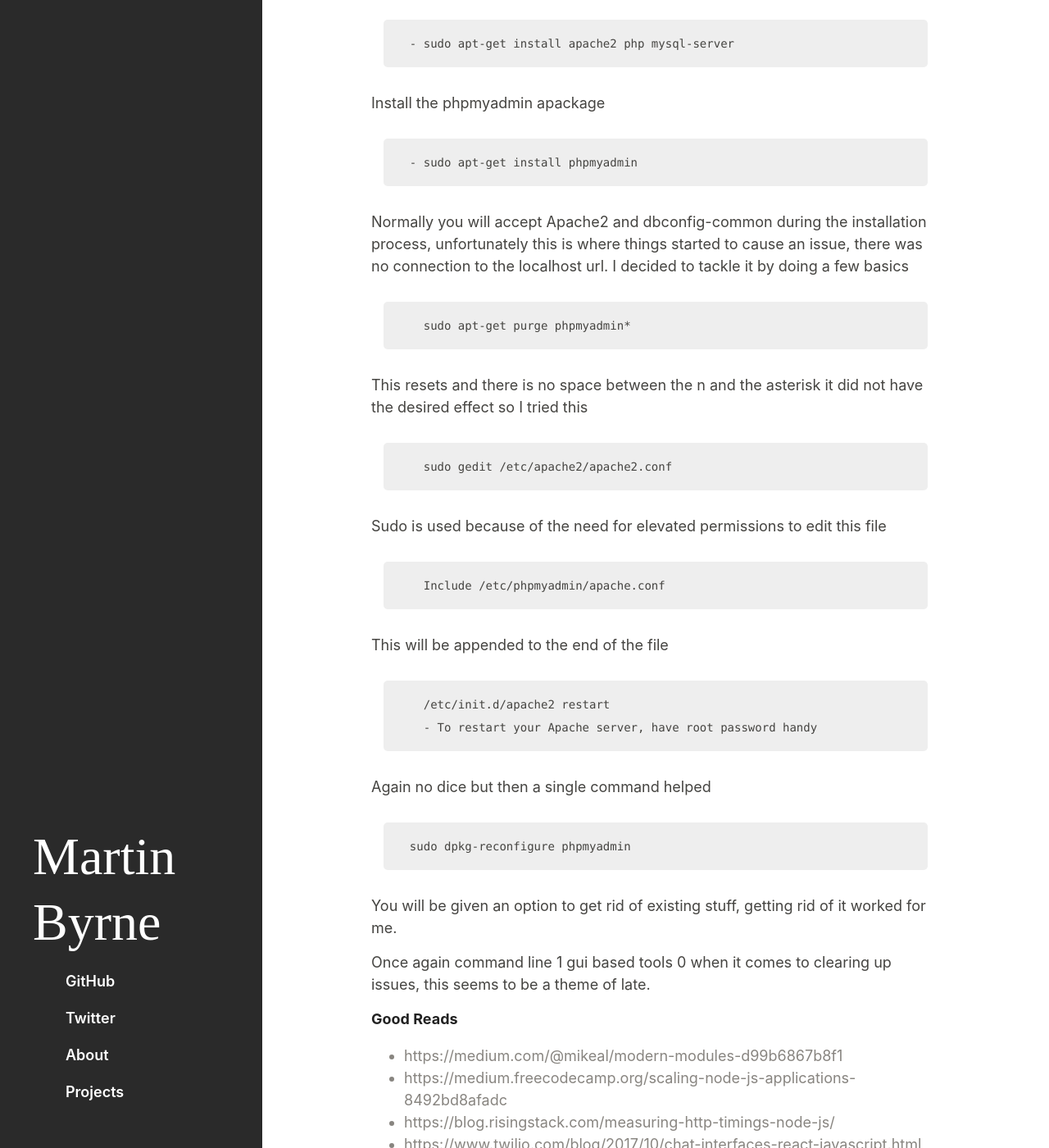
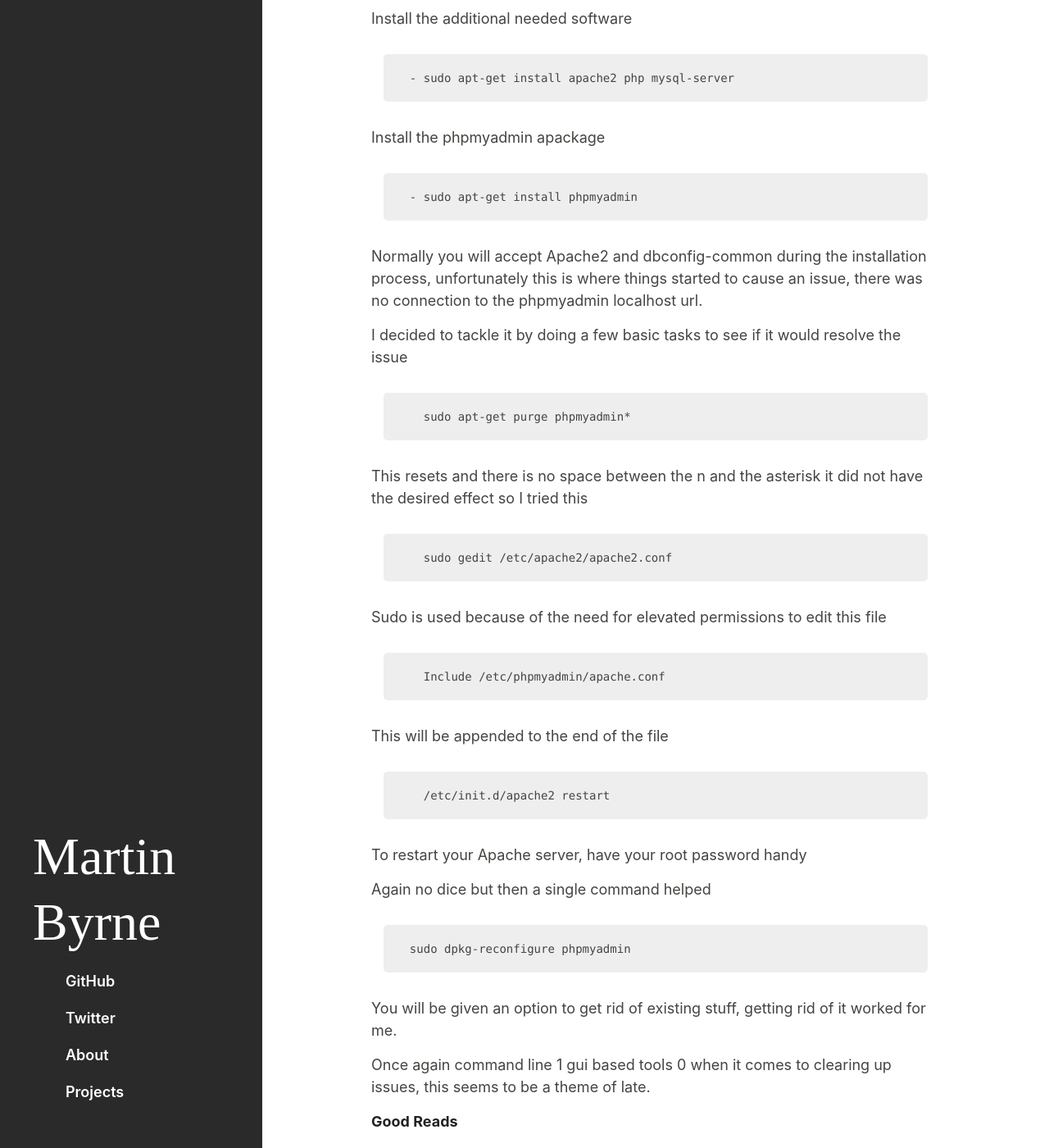
Before and after one commit to marb61a/marb61a.github.io, a Jekyll site: the page built from _posts/2017-11-08-Laravel-PHPMyAdmin-The-Familiar-Terminal.md, in a window 1280 px wide and 1400 px high, scrolled down 1173 px. Shown: the whole window at 82% size. Built offline with Jekyll 4.4.1, drawn with Linux system fonts in a browser that asks for light colours; some of the changed text lies outside the part shown.

Commit message:
Update 2017-11-08-Laravel-PHPMyAdmin-The-Familiar-Terminal.md

```diff
--- a/_posts/2017-11-08-Laravel-PHPMyAdmin-The-Familiar-Terminal.md
+++ b/_posts/2017-11-08-Laravel-PHPMyAdmin-The-Familiar-Terminal.md
@@ -9,7 +9,9 @@
 **Laravel**
   I had originally decided to install and tryout Laravel on my Cloud9 account but I decided to take the plunge on
   my Ubuntu system. I will stick with my Linux systems installation (Ubuntu & Mint) and will leave Windows 10 well
-  enough alone. The installation of laravel itself was really quick, there are a few different installation options
+  enough alone.
+
+  The installation of laravel itself was really quick, there are a few different installation options
 
 
   - Install Composer & PHP and then install Laravel, creating a project is then just a matter of a couple of commands
@@ -52,10 +54,13 @@
 
 
   Normally you will accept Apache2 and dbconfig-common during the installation process, unfortunately this is where
-  things started to cause an issue, there was no connection to the localhost url. I decided to tackle it by doing
-  a few basics
+  things started to cause an issue, there was no connection to the phpmyadmin localhost url.
+
+
+  I decided to tackle it by doing a few basic tasks to see if it would resolve the issue
 
         sudo apt-get purge phpmyadmin*
+
 
   This resets and there is no space between the n and the asterisk it did not have the desired effect so I tried this
 
@@ -71,7 +76,9 @@
   This will be appended to the end of the file
 
         /etc/init.d/apache2 restart
-        - To restart your Apache server, have root password handy
+
+
+  To restart your Apache server, have your root password handy
 
 
   Again no dice but then a single command helped
```
